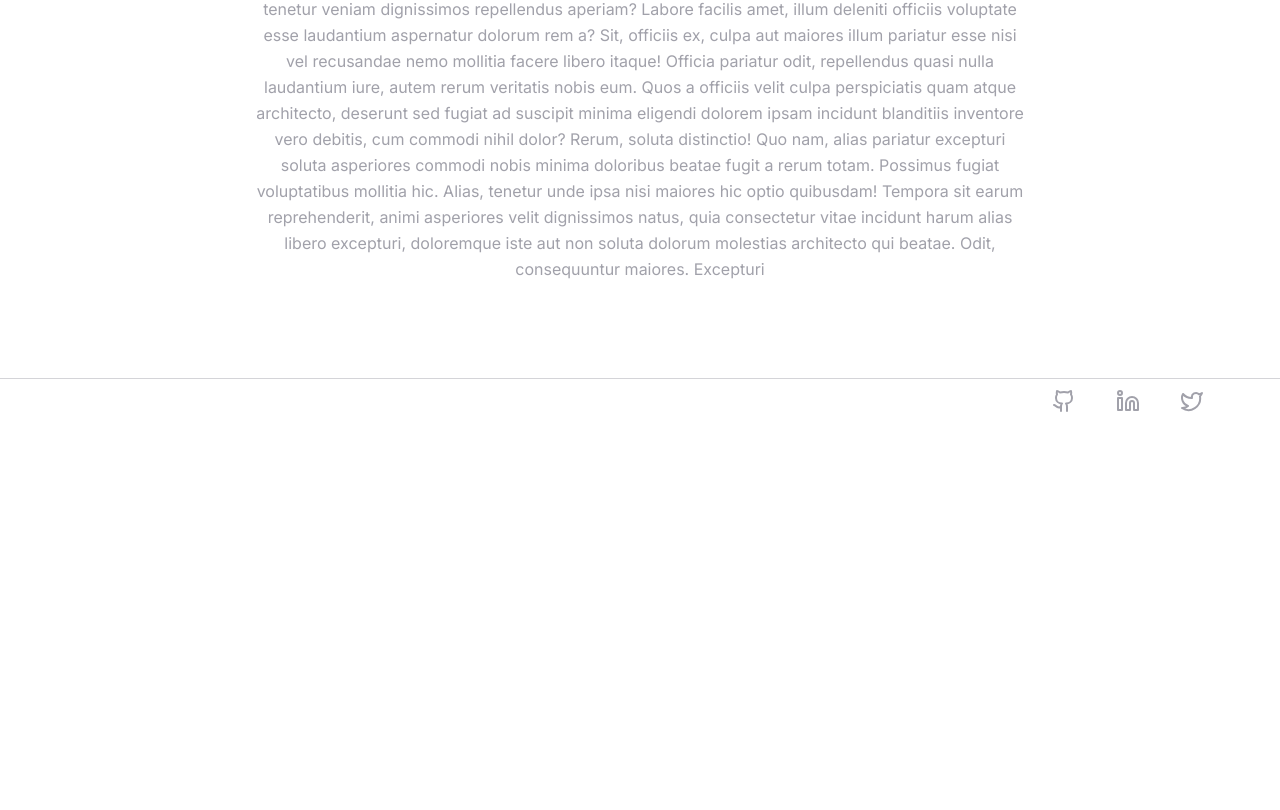
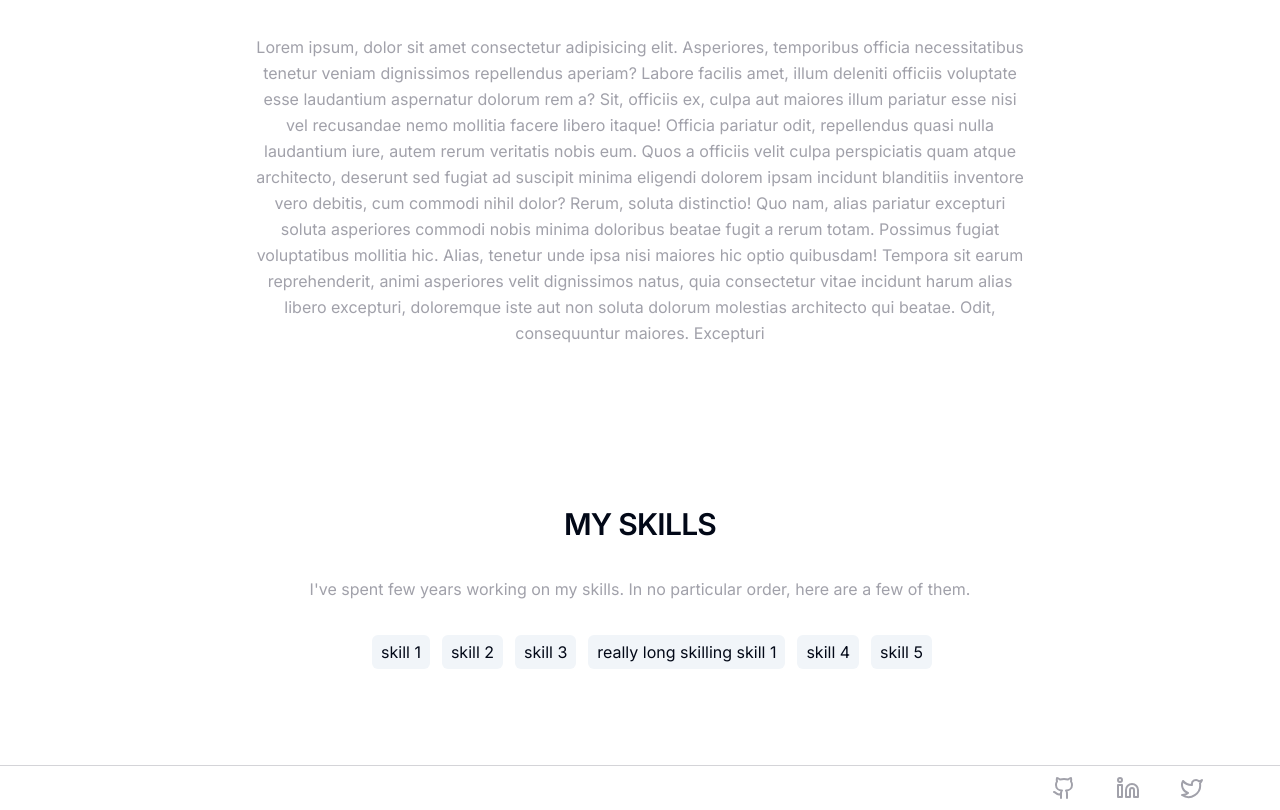
Before and after one commit to VicAv99/aimeeavila, a Next.js app: page / in a window 1280 px wide. Shown: the part 639-1449 px from the top of the page. Before the commit the page ends 1062 px from the top, so only its background shows below. Built offline with nearby package versions, Linux system fonts and the light colour scheme.

Commit message:
feat: skills section

```diff
--- a/app/page.tsx
+++ b/app/page.tsx
@@ -1,11 +1,13 @@
 import { AboutMeSection } from "~/components/about-me-section";
 import { MainSection } from "~/components/main-section";
+import { SkillsSection } from "~/components/skills-section";
 
 export default function Home() {
   return (
-    <main className="mx-auto max-w-4xl px-6 lg:px-16 space-y-24">
+    <main className="mx-auto max-w-4xl px-6 lg:px-16 space-y-40">
       <MainSection />
       <AboutMeSection />
+      <SkillsSection />
     </main>
   );
 }
--- /dev/null
+++ b/components/skills-section.tsx
@@ -0,0 +1,31 @@
+const SKILLS = [
+  "skill 1",
+  "skill 2",
+  "skill 3",
+  "really long skilling skill 1",
+  "skill 4",
+  "skill 5",
+];
+
+export function SkillsSection() {
+  return (
+    <section className="space-y-6 text-center mx-auto">
+      <h2 className="uppercase lg:leading-tight">My Skills</h2>
+      <p className="text-zinc-400">
+        I&apos;ve spent few years working on my skills. In no particular order,
+        here are a few of them.
+      </p>
+
+      <ul className="flex flex-wrap items-center justify-center gap-3">
+        {SKILLS.map((skill, id) => (
+          <li
+            key={id}
+            className="rounded-md border border-transparent bg-muted px-2 py-1 hover:border-zinc-700"
+          >
+            {skill}
+          </li>
+        ))}
+      </ul>
+    </section>
+  );
+}
```
